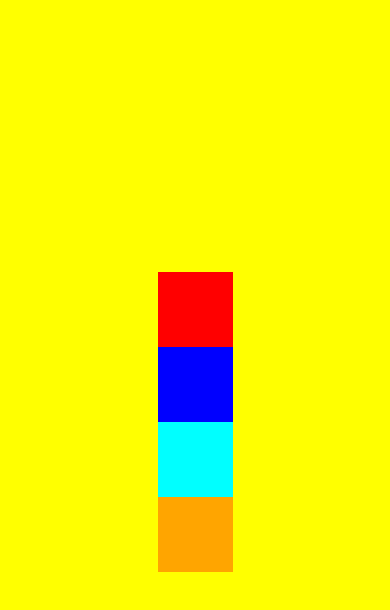
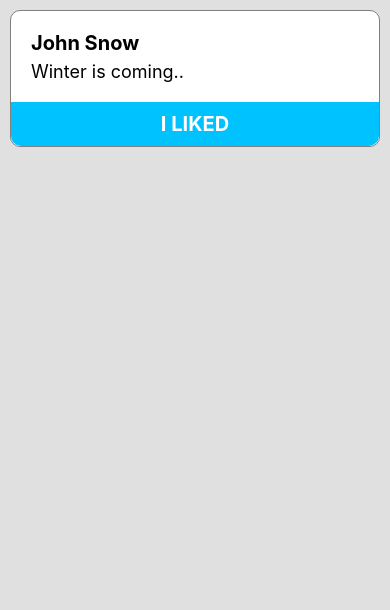
Before and after one commit to Yusufefe16/My-First-React-Native-App, a React Native app: screen / in a window 390 px wide. Shown: the top 610 px of the page. Built offline with nearby package versions, Linux system fonts and the light colour scheme.

Commit message:
Custom Component

```diff
--- a/App.tsx
+++ b/App.tsx
@@ -1,14 +1,19 @@
 import React from "react";
 
-import {View, Text, SafeAreaView, StyleSheet} from 'react-native';
+import {View, Text, SafeAreaView, StyleSheet, TouchableOpacity} from 'react-native';
 
 function App() {
   return (
       <SafeAreaView style={styles.container}>
-          <View style={styles.box_1} />
-          <View style={styles.box_2} />
-          <View style={styles.box_3} />
-          <View style={styles.box_4} />
+          <View style={styles.card_container}>
+              <View style={styles.card_body}>
+                  <Text style={styles.card_title}>John Snow</Text>
+                  <Text style={styles.card_text}>Winter is coming..</Text>
+              </View>
+              <TouchableOpacity style={styles.card_button_container}>
+                  <Text style={styles.card_button_title}>I LIKED</Text>
+              </TouchableOpacity>
+          </View>
       </SafeAreaView>
   );
 }
@@ -16,30 +21,40 @@ function App() {
 const styles = StyleSheet.create({
     container: {
         flex: 1,
-        flexDirection: 'column',
-        backgroundColor: 'yellow',
-        justifyContent: 'center',
+        backgroundColor: '#e0e0e0',
+    },
+    card_container: {
+        backgroundColor: 'white',
+        margin: 10,
+        borderWidth: 1,
+        borderColor: 'gray',
+        borderRadius: 10,
+    },
+    card_body: {
+        padding: 10,
+    },
+    card_title: {
+        fontWeight: 'bold',
+        fontSize: 20,
+        margin: 10,
+        marginBottom: 3,
+    },
+    card_text: {
+        fontSize: 18,
+        margin: 10,
+        marginTop: 3,
+    },
+    card_button_container: {
+        backgroundColor: '#00c2ff',
+        padding: 10,
         alignItems: 'center',
+        borderBottomLeftRadius: 10,
+        borderBottomRightRadius: 10,
     },
-    box_1: {
-        width: 75,
-        height: 75,
-        backgroundColor: 'red',
-    },
-    box_2: {
-        width: 75,
-        height: 75,
-        backgroundColor: 'blue',
-    },
-    box_3: {
-        width: 75,
-        height: 75,
-        backgroundColor: 'aqua',
-    },
-    box_4: {
-        width: 75,
-        height: 75,
-        backgroundColor: 'orange',
+    card_button_title: {
+        color: 'white',
+        fontWeight: 'bold',
+        fontSize: 20,
     },
 });
 
```
